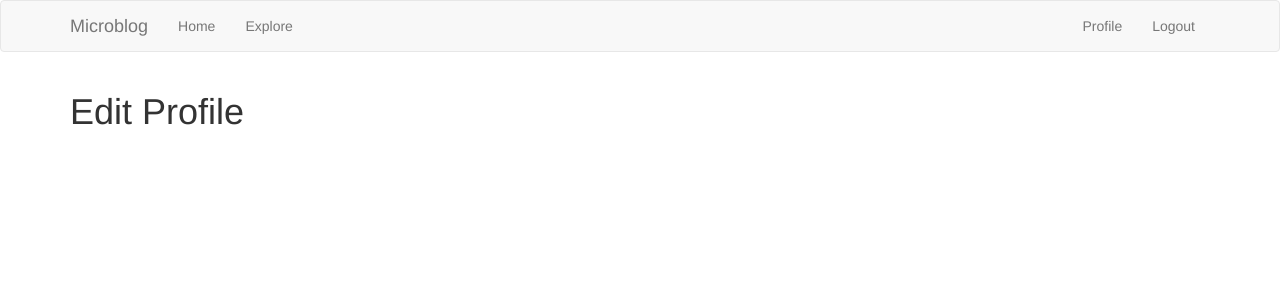
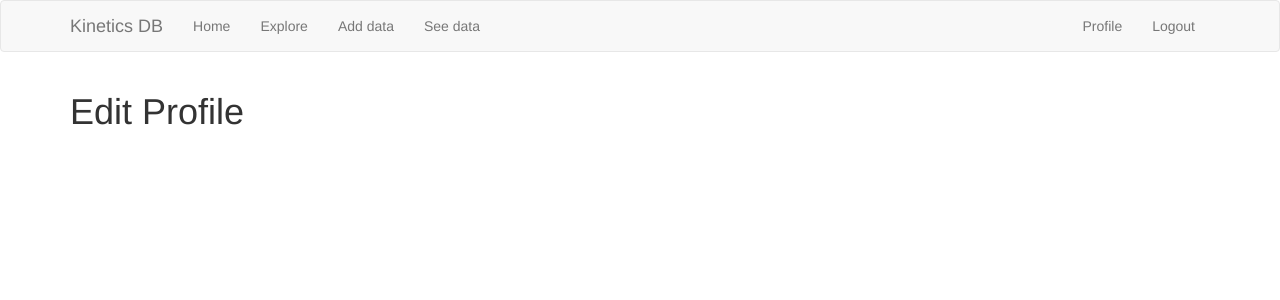
Before and after one commit to martamatos/kinetics_db, a Python web app: template app/templates/edit_profile.html in a window 1280 px wide. Shown: the top 300 px of the page. Run offline with Jinja, Linux system fonts and the light colour scheme; the template is opened without the code that fills it: most values are stand-ins (such as "Sample title", 1, 10 or a date in 2020); some libraries are stand-ins or nearby versions.

Commit message:
Added dropdown menus to navbar

```diff
--- a/app/templates/base.html
+++ b/app/templates/base.html
@@ -1,10 +1,11 @@
 {% extends 'bootstrap/base.html' %}
 
 {% block title %}
-    {% if title %}{{ title }} - Microblog{% else %}Welcome to Microblog{% endif %}
+    {% if title %}{{ title }} - Kinetics DB {% else %}Welcome to Kinetics DB{% endif %}
 {% endblock %}
 
 {% block navbar %}
+
     <nav class="navbar navbar-default">
         <div class="container">
             <div class="navbar-header">
@@ -14,12 +15,29 @@
                     <span class="icon-bar"></span>
                     <span class="icon-bar"></span>
                 </button>
-                <a class="navbar-brand" href="{{ url_for('main.index') }}">Microblog</a>
+                <a class="navbar-brand" href="{{ url_for('main.index') }}">Kinetics DB</a>
             </div>
+
             <div class="collapse navbar-collapse" id="bs-example-navbar-collapse-1">
                 <ul class="nav navbar-nav">
                     <li><a href="{{ url_for('main.index') }}">Home</a></li>
                     <li><a href="{{ url_for('main.explore') }}">Explore</a></li>
+                    <li class="nav-item dropdown mr-auto">
+                        <a class="nav-link dropdown-toggle"  id="dropdown05" data-toggle="dropdown" aria-haspopup="true" aria-expanded="false">Add data</a>
+                        <div class="dropdown-menu" aria-labelledby="dropdown05">
+                          <a class="dropdown-item" href="{{ url_for('main.add_enzymes') }}">Add enzyme 1</a> <br>
+                          <a class="dropdown-item" href="{{ url_for('main.add_enzymes') }}">Add enzymes 2</a> <br>
+                          <a class="dropdown-item" href="{{ url_for('main.add_enzymes') }}">Add enzymes 3</a>
+                        </div>
+                    </li>
+                    <li class="nav-item dropdown mr-auto">
+                        <a class="nav-link dropdown-toggle"  id="dropdown05" data-toggle="dropdown" aria-haspopup="true" aria-expanded="false">See data</a>
+                        <div class="dropdown-menu" aria-labelledby="dropdown05">
+                          <a class="dropdown-item" href="{{ url_for('main.see_enzymes') }}">See enzymes 1</a> <br>
+                          <a class="dropdown-item" href="{{ url_for('main.see_enzymes') }}">See enzymes 2</a> <br>
+                          <a class="dropdown-item" href="{{ url_for('main.see_enzymes') }}">See enzymes 3</a>
+                        </div>
+                    </li>
                 </ul>
                 <ul class="nav navbar-nav navbar-right">
                     {% if current_user.is_anonymous %}
@@ -32,6 +50,8 @@
             </div>
         </div>
     </nav>
+
+
 {% endblock %}
 
 {% block content %}
```
